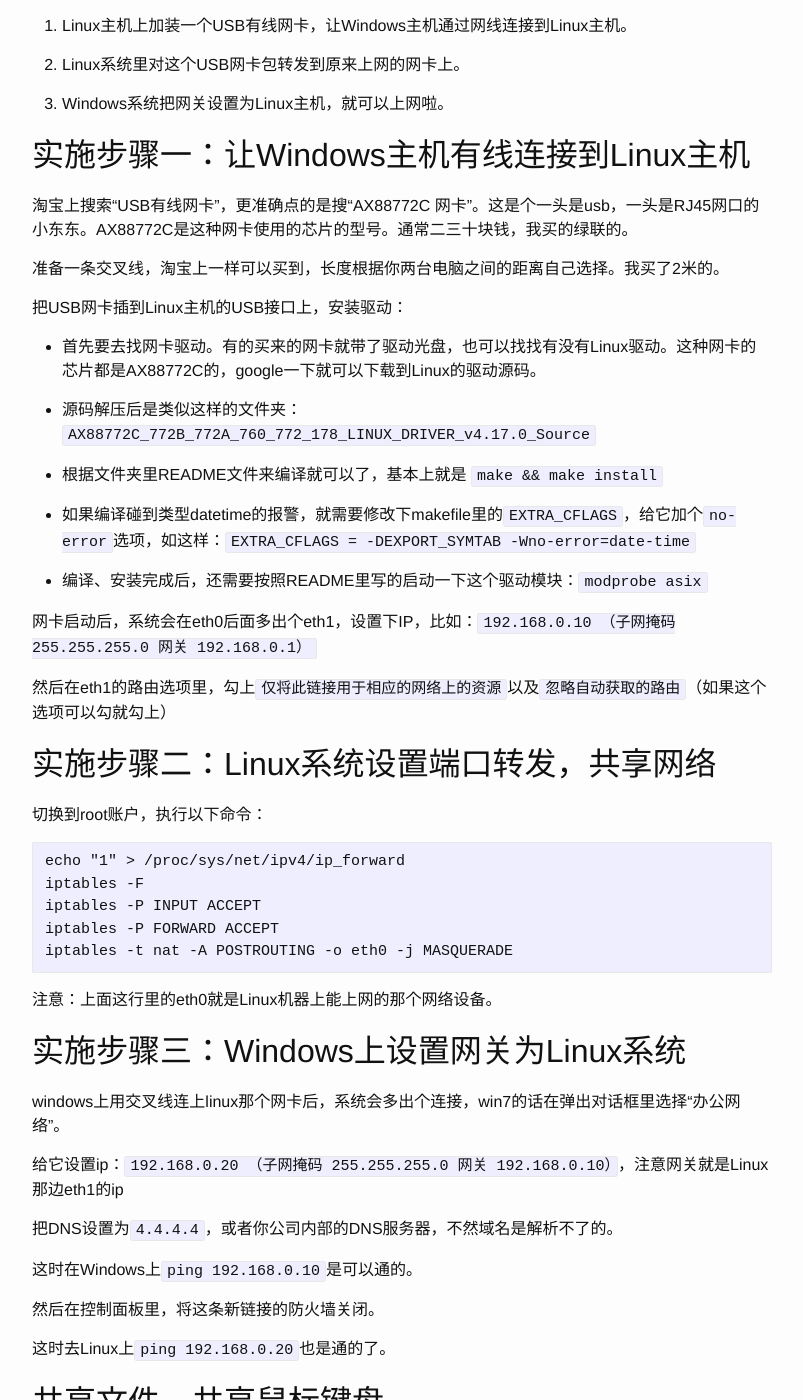
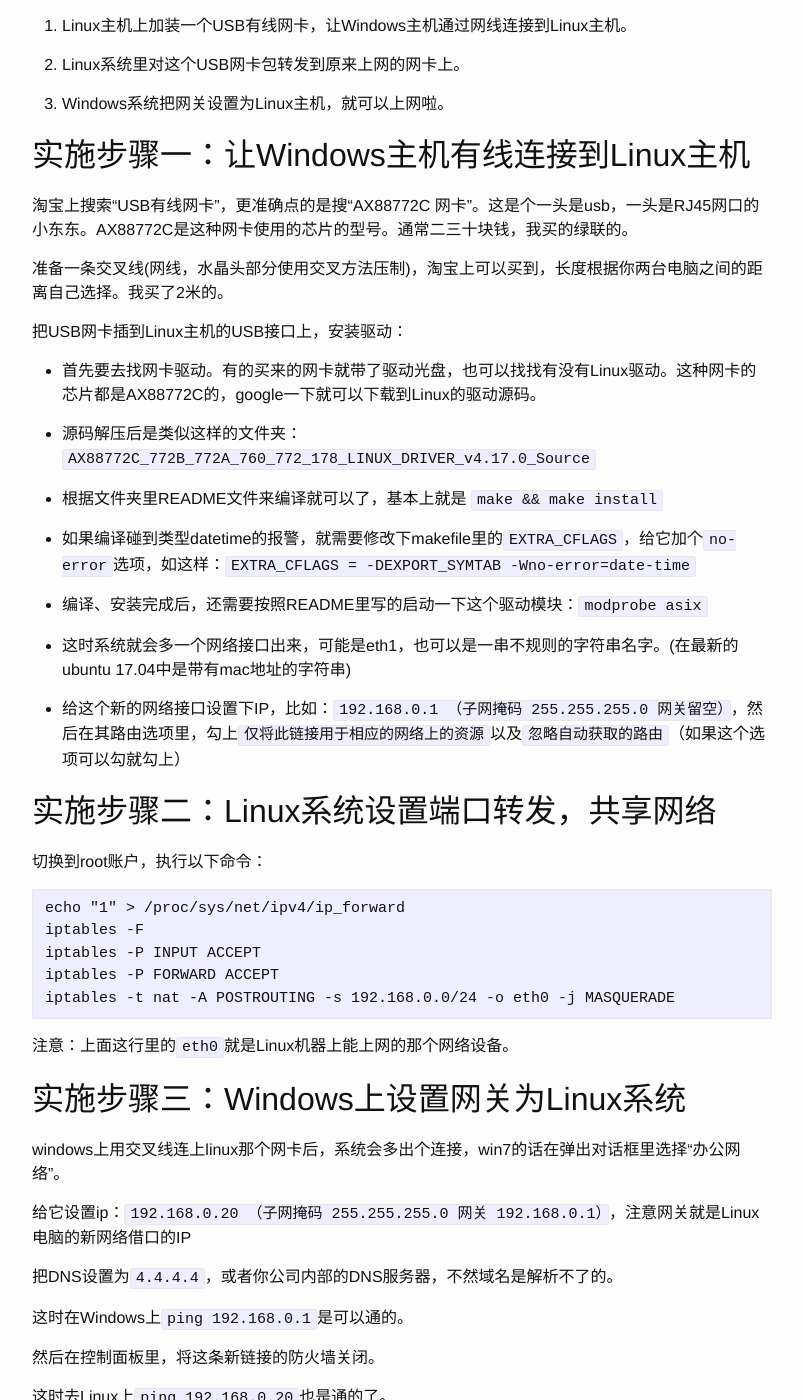
Before and after one commit to echoma/echoma.github.com, a Jekyll site: the page built from _posts/2015-07-01-linux-share-network-to-windows.markdown, in a window 1280 px wide and 1400 px high, scrolled down 708 px. Shown: the whole window, without its empty margins (238-1041 px from the left). Built offline with Jekyll 4.4.1, drawn with Linux system fonts in a browser that asks for light colours; some of the changed text lies outside the part shown.

Commit message:
更正linux共享网络这篇文章里的部分内容

````diff
--- a/_posts/2015-07-01-linux-share-network-to-windows.markdown
+++ b/_posts/2015-07-01-linux-share-network-to-windows.markdown
@@ -9,7 +9,7 @@ date:   2015-07-01 20:28:21 +0800
 
 ## 需求背景
 
-* 我的办公电脑是一台使用`Ubuntu Linux系统`的台式机。
+* 我的办公电脑是一台使用`Ubuntu Linux系统`的台式机。(Ubuntu 15.10)
 
 * 我带来了自己的`Windows系统`的笔记本电脑到公司里用，但是不想用Wifi上网（太慢）。
 
@@ -33,7 +33,7 @@ date:   2015-07-01 20:28:21 +0800
 
 淘宝上搜索“USB有线网卡”，更准确点的是搜“AX88772C 网卡”。这是个一头是usb，一头是RJ45网口的小东东。AX88772C是这种网卡使用的芯片的型号。通常二三十块钱，我买的绿联的。
 
-准备一条交叉线，淘宝上一样可以买到，长度根据你两台电脑之间的距离自己选择。我买了2米的。
+准备一条交叉线(网线，水晶头部分使用交叉方法压制)，淘宝上可以买到，长度根据你两台电脑之间的距离自己选择。我买了2米的。
 
 把USB网卡插到Linux主机的USB接口上，安装驱动：
 
@@ -47,9 +47,9 @@ date:   2015-07-01 20:28:21 +0800
 
 * 编译、安装完成后，还需要按照README里写的启动一下这个驱动模块：`modprobe asix`
 
-网卡启动后，系统会在eth0后面多出个eth1，设置下IP，比如：`192.168.0.10 （子网掩码 255.255.255.0  网关 192.168.0.1）`
+* 这时系统就会多一个网络接口出来，可能是eth1，也可以是一串不规则的字符串名字。(在最新的ubuntu 17.04中是带有mac地址的字符串)
 
-然后在eth1的路由选项里，勾上`仅将此链接用于相应的网络上的资源`以及`忽略自动获取的路由`（如果这个选项可以勾就勾上）
+* 给这个新的网络接口设置下IP，比如：`192.168.0.1 （子网掩码 255.255.255.0  网关留空）`，然后在其路由选项里，勾上`仅将此链接用于相应的网络上的资源`以及`忽略自动获取的路由`（如果这个选项可以勾就勾上）
 
 ## 实施步骤二：Linux系统设置端口转发，共享网络
 
@@ -60,20 +60,20 @@ echo "1" > /proc/sys/net/ipv4/ip_forward
 iptables -F
 iptables -P INPUT ACCEPT
 iptables -P FORWARD ACCEPT
-iptables -t nat -A POSTROUTING -o eth0 -j MASQUERADE
+iptables -t nat -A POSTROUTING -s 192.168.0.0/24 -o eth0 -j MASQUERADE
 ```
 
-注意：上面这行里的eth0就是Linux机器上能上网的那个网络设备。
+注意：上面这行里的`eth0`就是Linux机器上能上网的那个网络设备。
 
 ## 实施步骤三：Windows上设置网关为Linux系统
 
 windows上用交叉线连上linux那个网卡后，系统会多出个连接，win7的话在弹出对话框里选择“办公网络”。
 
-给它设置ip：`192.168.0.20 （子网掩码 255.255.255.0  网关 192.168.0.10）`，注意网关就是Linux那边eth1的ip
+给它设置ip：`192.168.0.20 （子网掩码 255.255.255.0  网关 192.168.0.1）`，注意网关就是Linux电脑的新网络借口的IP
 
 把DNS设置为`4.4.4.4`，或者你公司内部的DNS服务器，不然域名是解析不了的。
 
-这时在Windows上`ping 192.168.0.10`是可以通的。
+这时在Windows上`ping 192.168.0.1`是可以通的。
 
 然后在控制面板里，将这条新链接的防火墙关闭。
 
--- a/_posts/2017-02-27-effective-modern-cpp-chp01-type-deduction.markdown
+++ b/_posts/2017-02-27-effective-modern-cpp-chp01-type-deduction.markdown
@@ -181,7 +181,7 @@ f2(foo); // param是引用void(&)()，使不能修改值的
 
 * echo：有一个简单的规则判断自己对类型推导的判断是否正确，我们不考虑`通用引用`的情况（我们极少用），如果引数类型是A，则：
 
-  1. 推导出来的T永远不可能是A类型的指针或引用。因为模板参数必须自己写明是指针还是引用；
+  1. 推导出来的T永远不可能是A类型的指针或引用；
   2. 而且，如果模板参数是传值，则推导出来的T永远不可能是引用和const。因为传值得到的参数是一个拷贝，有自己的地址，一定是可以修改的。
 
 ## 2. 了解auto类型推导
````
